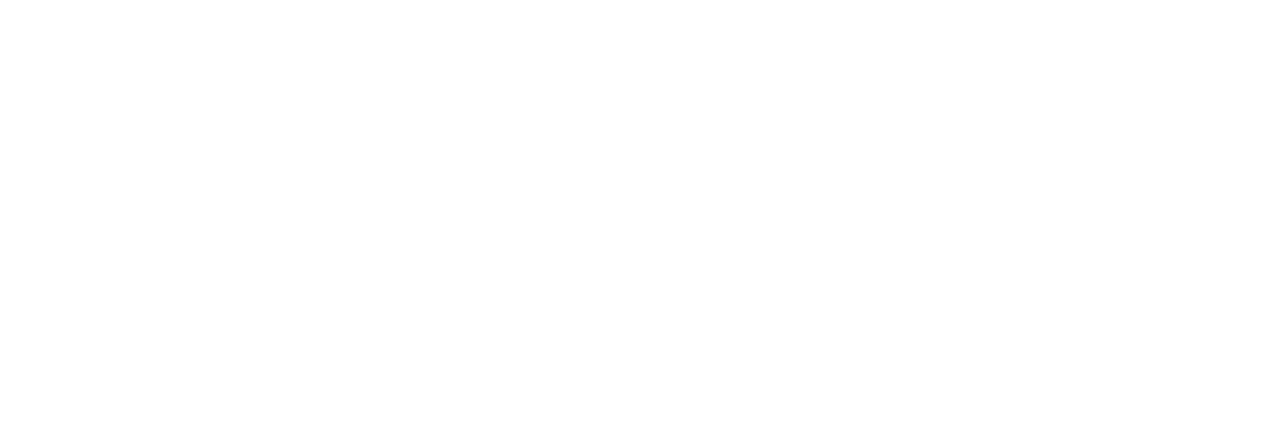
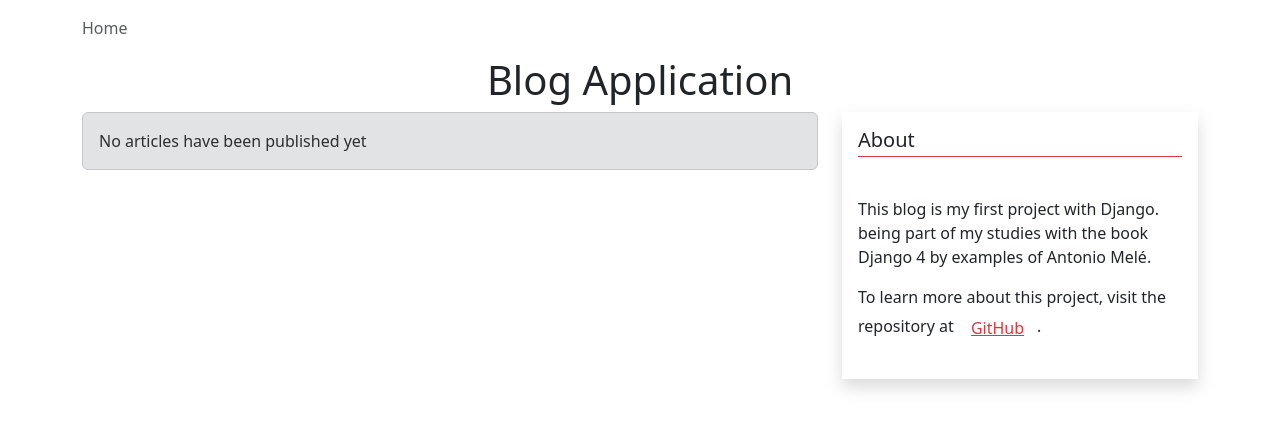
Before and after one commit to DaniloMartoCarvalho/blogango, a Django app: page / in a window 1280 px wide. Before the commit the part shown is empty. Shown: the top 430 px of the page. Run offline with Django 4.2, Linux system fonts and the light colour scheme; data that the repository does not hold is empty.

Commit message:
:pencil: The layout of the blog has been created

```diff
--- a/project/templates/articles/article_list.html
+++ b/project/templates/articles/article_list.html
@@ -0,0 +1,18 @@
+{% extends "base.html" %}
+
+{% block title %} Home {% endblock title %}
+
+{% block content %}
+  {% for object in object_list %}
+  <a class="text-dark text-decoration-none" href="{% url 'articles:detail' pk=object.pk %}">
+    <article class="py-2 mb-3 border-bottom border-danger">
+      <h3 class="mb-3">{{ object.title }}</h3>
+      <p class="fst-italic fs-6 text-secondary">Published by {{ object.author }}</p>
+      <div>{{ object.body|truncatewords:32|linebreaks }}</div>
+    </article>
+  </a>
+
+  {% empty %}
+  <p class="alert alert-secondary">No articles have been published yet</p>
+  {% endfor %}
+{% endblock content %}
--- a/project/templates/base.html
+++ b/project/templates/base.html
@@ -1,25 +1,45 @@
-% load i18n static %}<!DOCTYPE html>
-{% get_current_language as LANGUAGE_CODE %}{% get_current_language_bidi as LANGUAGE_BIDI %}
+{% load i18n static %}<!DOCTYPE html>
 <html lang="{{ LANGUAGE_CODE|default:"en-us" }}" dir="{{ LANGUAGE_BIDI|yesno:'rtl,ltr,auto' }}">
   <head>
     <meta name="viewport" content="width=device-width, initial-scale=1.0">
     <meta http-equiv="Content-Type" content="text/html;charset=UTF-8">
-    <title>{% block title %}{% endblock title %} - Djemplate</title>
+    <title>{% block title %}{% endblock title %} - Blog Application</title>
     {# ===== Favicons ===== #}
     <link rel="shortcut icon" href="https://res.cloudinary.com/dejjtt8yt/image/upload/v1672073964/djemplate/favicon_f0mvsy.ico" type="image/x-icon">
     {# ===== Bootstrap CSS ===== #}
     <link href="https://cdn.jsdelivr.net/npm/bootstrap@5.3.0-alpha1/dist/css/bootstrap.min.css" rel="stylesheet" integrity="sha384-GLhlTQ8iRABdZLl6O3oVMWSktQOp6b7In1Zl3/Jr59b6EGGoI1aFkw7cmDA6j6gD" crossorigin="anonymous">
     {# ===== Font Awesome ===== #}
     <link rel="stylesheet" href="https://cdnjs.cloudflare.com/ajax/libs/font-awesome/6.2.1/css/all.min.css" integrity="sha512-MV7K8+y+gLIBoVD59lQIYicR65iaqukzvf/nwasF0nqhPay5w/9lJmVM2hMDcnK1OnMGCdVK+iQrJ7lzPJQd1w==" crossorigin="anonymous" referrerpolicy="no-referrer" />
-    {# ===== Static CSS ===== #}
-    <link rel="stylesheet" href="{% block stylesheet %}{% static "css/base.css" %}{% endblock %}">
     {# ===== Bootstrap JS ===== #}
     <script deref src="https://cdn.jsdelivr.net/npm/@popperjs/core@2.11.6/dist/umd/popper.min.js" integrity="sha384-oBqDVmMz9ATKxIep9tiCxS/Z9fNfEXiDAYTujMAeBAsjFuCZSmKbSSUnQlmh/jp3" crossorigin="anonymous"></script>
     <script deref src="https://cdn.jsdelivr.net/npm/bootstrap@5.3.0-alpha1/dist/js/bootstrap.min.js" integrity="sha384-mQ93GR66B00ZXjt0YO5KlohRA5SY2XofN4zfuZxLkoj1gXtW8ANNCe9d5Y3eG5eD" crossorigin="anonymous"></script>
-    {# ===== Static JS ===== #}
-    <script deref src="{% block script %}{% static "js/script.js" %}{% endblock script %}"></script>
+    {# ===== STATIC CSS ===== #}
+    {% block stylesheet %} {% endblock stylesheet %}
   </head>
-  <body>
-    {% block content %}{% endblock content %}
+  <body class="">
+
+    <div class="container-lg">
+
+      {% include "includes/breadcrumb.html" %}
+
+      <header>
+        <div class="container-lg">
+          <h1 class="text-capitalize text-dark text-center fs-1">
+            {% block header %}blog Application{% endblock header %}
+          </h1>
+        </div>
+      </header>
+
+
+      <div class="row">
+        <main class="col-12 col-md-7 col-lg-8">
+          {% block content %} {% endblock content %}
+        </main>
+        <aside class="col">
+          {% include "includes/about.html"%}
+        </aside>
+      </div>
+    </div>
+
   </body>
 </html>
--- /dev/null
+++ b/project/templates/includes/about.html
@@ -0,0 +1,9 @@
+<section class="shadow mb-3">
+  <header class="p-3">
+    <h5 class="pb-1 border-bottom border-danger">About</h5>
+  </header>
+  <main class="p-3">
+    <p>This blog is my first project with Django. being part of my studies with the book Django 4 by examples of Antonio Melé. </p>
+      <p>To learn more about this project, visit the repository at <a class="btn btn-link text-danger" href="">GitHub</a>.</p>
+  </main>
+</section>
--- /dev/null
+++ b/project/templates/includes/breadcrumb.html
@@ -0,0 +1,13 @@
+<!-- breadcrumb -->
+<div class="sticky-top bg-white py-3 d-none d-md-block">
+  <nav class="" aria-label="breadcrumb">
+    <ol class="breadcrumb m-0">
+      {% if not object %}
+      <li class="breadcrumb-item active" aria-current="page">Home</li>
+      {% else %}
+      <li class="breadcrumb-item"><a class="text-danger" href="{% url 'articles:list' %}">Home</a></li>
+      <li class="breadcrumb-item active" aria-current="page">Article: {{ object.title|truncatechars:16 }}</li>
+      {% endif %}
+    </ol>
+  </nav>
+</div>
--- /dev/null
+++ b/project/templates/includes/latest_article.html
@@ -0,0 +1 @@
+<!-- === latest article === -->
```
Also changed, not shown: project/templates/articles/article_detail.html (+20 -0 lines).
